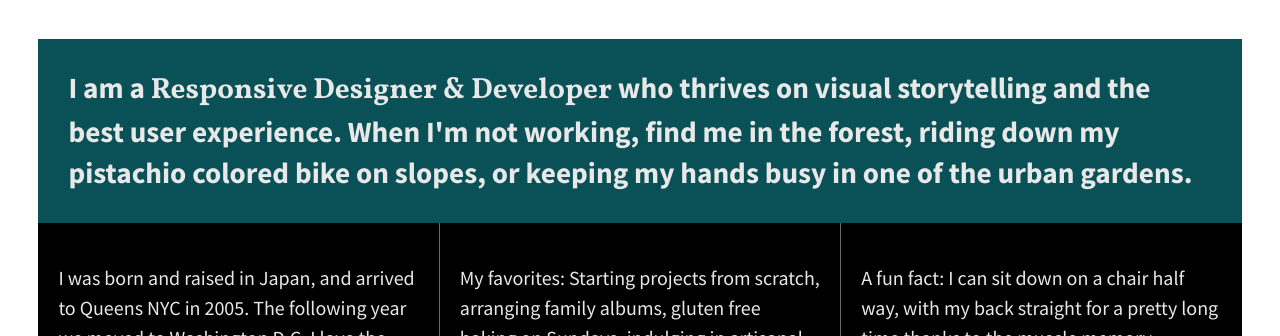
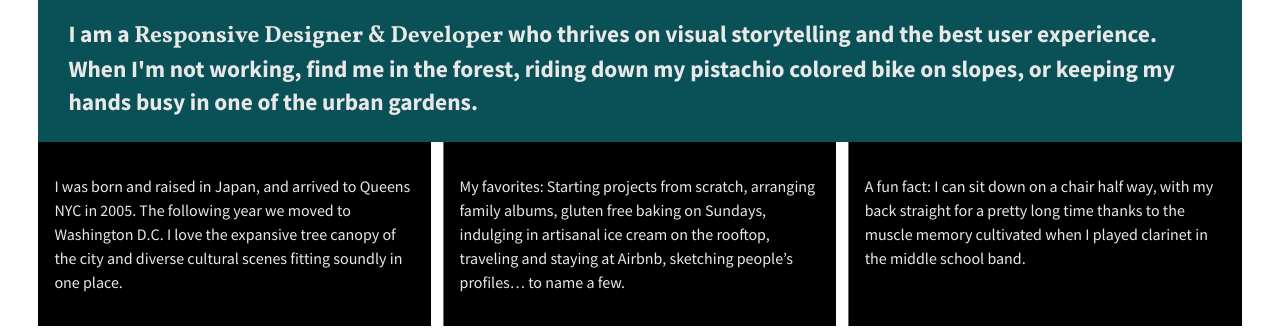
Before and after one commit to waendesignco/206-divs-flexbox-starter, a plain HTML site: page index.html in a window 1280 px wide. Shown: the part 219-555 px from the top of the page. Drawn offline with nearby package versions, Linux system fonts and the light colour scheme.

Commit message:
change wrapper height to auto

```diff
--- a/css/main.css
+++ b/css/main.css
@@ -104,7 +104,7 @@ html {
 
 body {
   font-family: 'Source Sans Pro', sans-serif;
-  font-size: 1.25em;
+  font-size: 1em;
   height: 100%;
   margin: 3%;
 }
@@ -162,7 +162,7 @@ span {
   line-height: 1.5em;
   background-color: black;
   padding: 1em;
-  height: 90%;
+  height: auto;
   width: 30%;
 }
 
@@ -188,6 +188,15 @@ ul img {
   margin: 0 auto;
   padding-left: 20%;
 }
+
+/* ----------- Tablets larger than 768px wide ----------- */
+@media (min-width: 768px) {
+}
+
+/* ----------- Monitors larger than 1200px wide ----------- */
+@media (min-width: 1200px) {
+}
+
 
 /* ==========================================================================
    Helper classes
```
